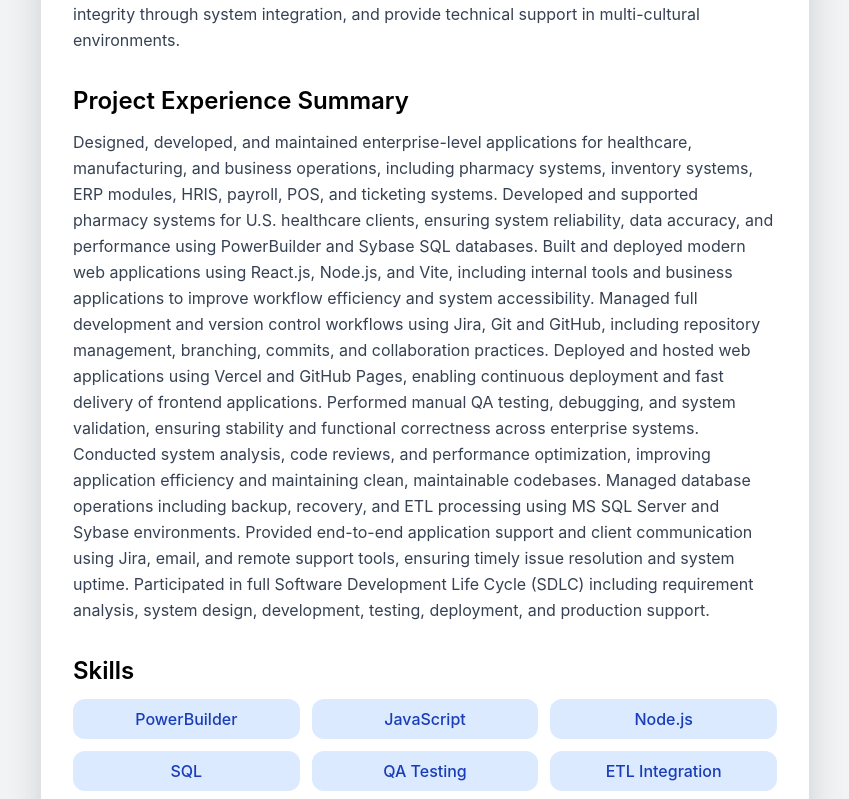
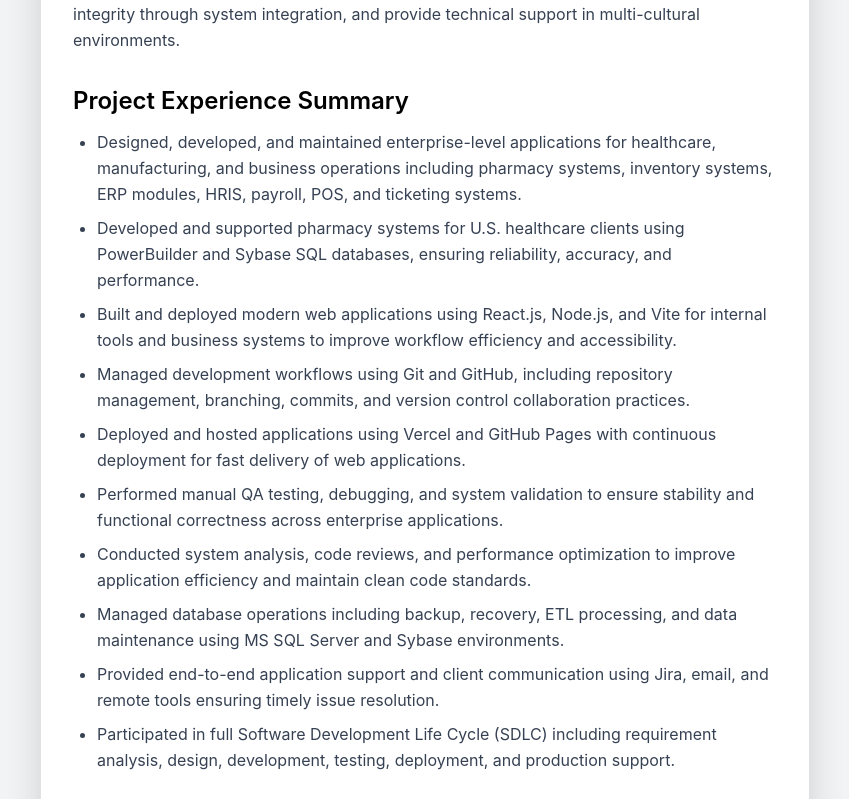
Before and after one commit to bolivarvergara/personal-profile, a React (Vite) app: page / in a window 1280 px wide. Shown: the part 581-1380 px from the top of the page, without its empty margins (215-1064 px from the left). Built offline with nearby package versions, Linux system fonts and the light colour scheme.

Commit message:
Update PersonalProfilePage.jsx

```diff
--- a/src/components/PersonalProfilePage.jsx
+++ b/src/components/PersonalProfilePage.jsx
@@ -30,20 +30,54 @@
           </section>
 
            <section>
-            <h2 className="text-2xl font-semibold mb-3">Project Experience Summary</h2>
-            <p className="text-gray-700 leading-relaxed">
-              Designed, developed, and maintained enterprise-level applications for healthcare, manufacturing, and business operations, including pharmacy systems, inventory systems, ERP modules, HRIS, payroll, POS, and ticketing systems.
-              Developed and supported pharmacy systems for U.S. healthcare clients, ensuring system reliability, data accuracy, and performance using PowerBuilder and Sybase SQL databases.
-              Built and deployed modern web applications using React.js, Node.js, and Vite, including internal tools and business applications to improve workflow efficiency and system accessibility.
-              Managed full development and version control workflows using Jira, Git and GitHub, including repository management, branching, commits, and collaboration practices.
-              Deployed and hosted web applications using Vercel and GitHub Pages, enabling continuous deployment and fast delivery of frontend applications.
-              Performed manual QA testing, debugging, and system validation, ensuring stability and functional correctness across enterprise systems.
-              Conducted system analysis, code reviews, and performance optimization, improving application efficiency and maintaining clean, maintainable codebases.
-              Managed database operations including backup, recovery, and ETL processing using MS SQL Server and Sybase environments.
-              Provided end-to-end application support and client communication using Jira, email, and remote support tools, ensuring timely issue resolution and system uptime.
-              Participated in full Software Development Life Cycle (SDLC) including requirement analysis, system design, development, testing, deployment, and production support.
-            </p>
-          </section>
+              <h2 className="text-2xl font-semibold mb-3">
+                Project Experience Summary
+              </h2>
+
+              <ul className="list-disc pl-6 space-y-2 text-gray-700 leading-relaxed">
+
+                <li>
+                  Designed, developed, and maintained enterprise-level applications for healthcare, manufacturing, and business operations including pharmacy systems, inventory systems, ERP modules, HRIS, payroll, POS, and ticketing systems.
+                </li>
+
+                <li>
+                  Developed and supported pharmacy systems for U.S. healthcare clients using PowerBuilder and Sybase SQL databases, ensuring reliability, accuracy, and performance.
+                </li>
+
+                <li>
+                  Built and deployed modern web applications using React.js, Node.js, and Vite for internal tools and business systems to improve workflow efficiency and accessibility.
+                </li>
+
+                <li>
+                  Managed development workflows using Git and GitHub, including repository management, branching, commits, and version control collaboration practices.
+                </li>
+
+                <li>
+                  Deployed and hosted applications using Vercel and GitHub Pages with continuous deployment for fast delivery of web applications.
+                </li>
+
+                <li>
+                  Performed manual QA testing, debugging, and system validation to ensure stability and functional correctness across enterprise applications.
+                </li>
+
+                <li>
+                  Conducted system analysis, code reviews, and performance optimization to improve application efficiency and maintain clean code standards.
+                </li>
+
+                <li>
+                  Managed database operations including backup, recovery, ETL processing, and data maintenance using MS SQL Server and Sybase environments.
+                </li>
+
+                <li>
+                  Provided end-to-end application support and client communication using Jira, email, and remote tools ensuring timely issue resolution.
+                </li>
+
+                <li>
+                  Participated in full Software Development Life Cycle (SDLC) including requirement analysis, design, development, testing, deployment, and production support.
+                </li>
+
+              </ul>
+            </section>
           <section>
             <h2 className="text-2xl font-semibold mb-3">Skills</h2>
 
```
